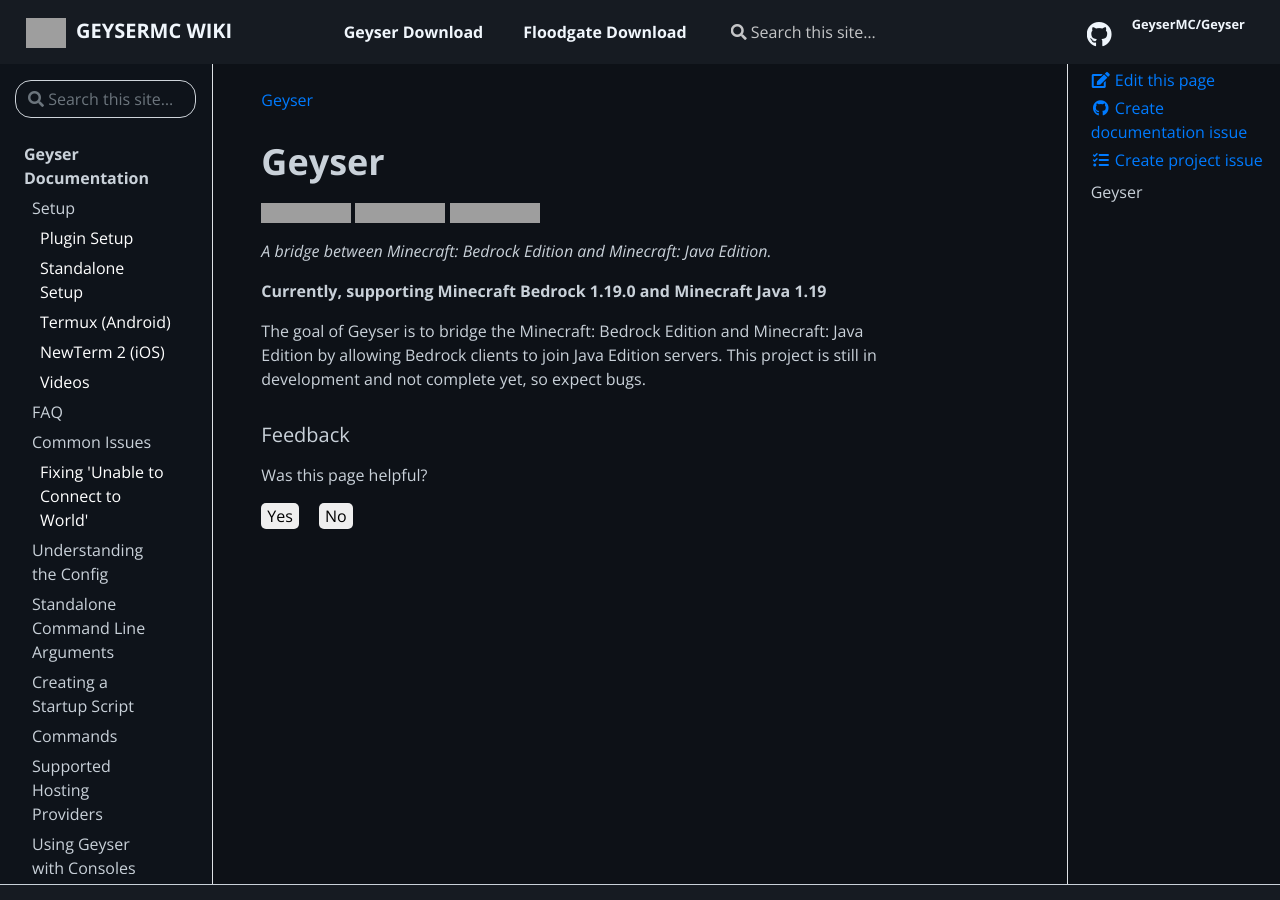
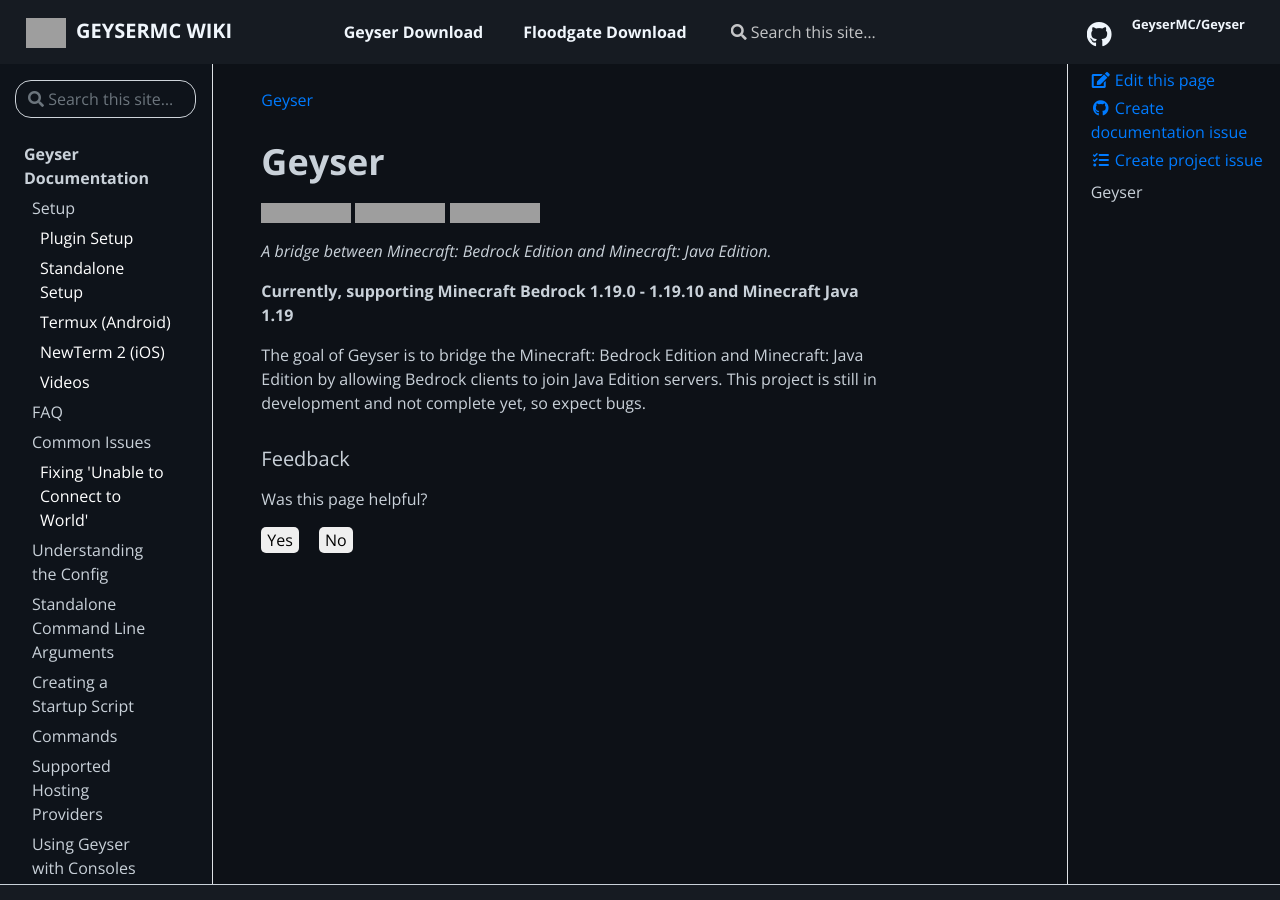
Before and after one commit to GeyserMC/GeyserWiki, a Jekyll site: the page built from _docs/geyser/root.md, in a window 1280 px wide and 900 px high. Built offline with Jekyll 4.4.1, drawn with Linux system fonts in a browser that asks for light colours; grey boxes are pictures that could not be loaded.

Commit message:
Update versions.json to include 1.19.10 (#59)
* 1.19.0 -> 1.19.10

```diff
--- a/_data/versions.json
+++ b/_data/versions.json
@@ -1,4 +1,4 @@
 {
-  "bedrock": "1.19.0",
+  "bedrock": "1.19.0 - 1.19.10",
   "java": "1.19"
 }
```
